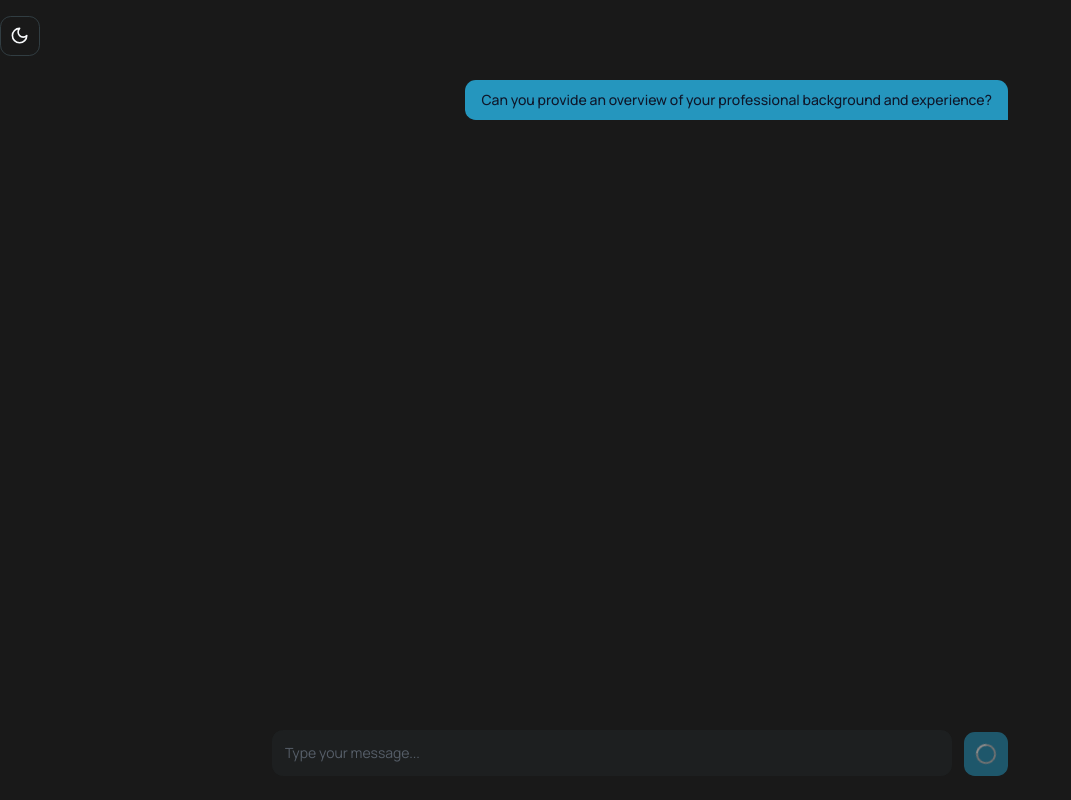
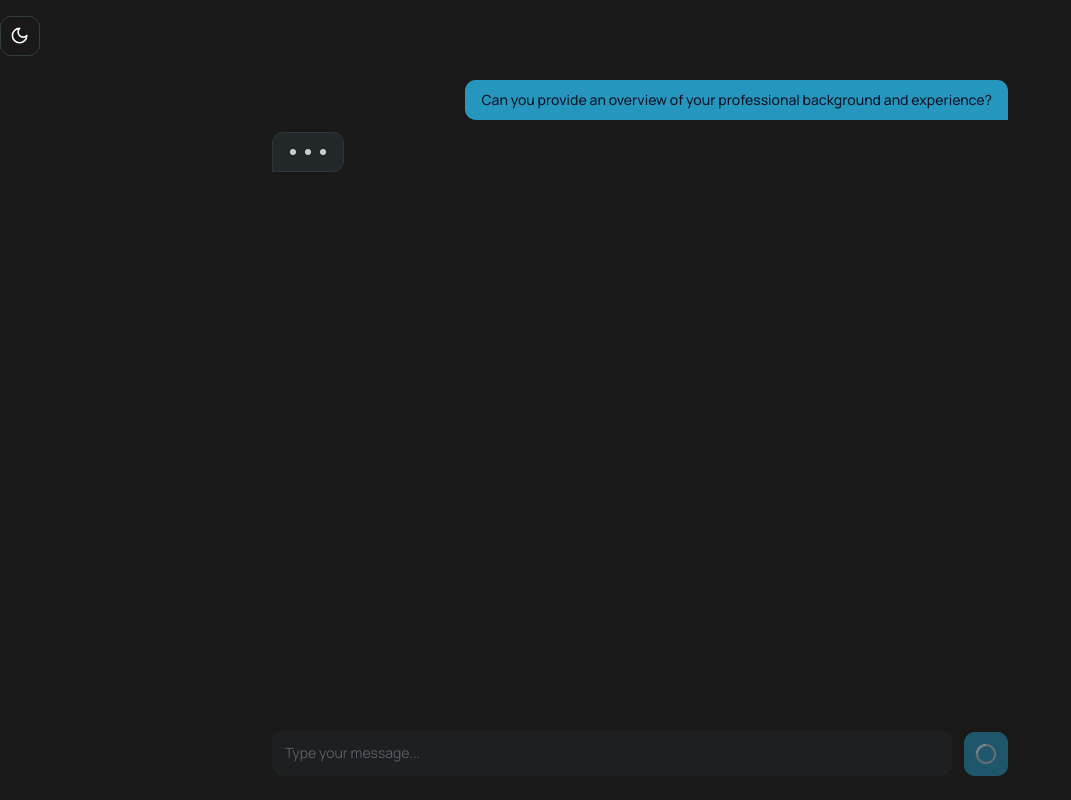
Before and after one commit to kimhuy011199/react-langchain-chat-bot, a React (Vite) app: page / in a window 1280 px wide. Both pictures are taken after a click on the button 455 px from the left and 197 px from the top of the page. Shown: the whole page, without its empty margins (0-1071 px from the left). Built offline with nearby package versions, Linux system fonts and the light colour scheme.

Commit message:
Handle typing animation for answer

```diff
--- a/src/App.tsx
+++ b/src/App.tsx
@@ -40,7 +40,7 @@ const App = () => {
         <ToggleThemeMode />
       </div>
       {messages.length ? (
-        <MessagesContainer messages={messages} />
+        <MessagesContainer messages={messages} status={status} />
       ) : (
         <IntroContainer handleSendMessage={handleSendMessage} />
       )}
--- a/src/components/MessageItem.tsx
+++ b/src/components/MessageItem.tsx
@@ -9,10 +9,15 @@ const MessageItem = ({ message }: { message: Message }) => {
         'text-sm font-medium rounded-md ring-offset-background px-4 py-2.5 flex flex-col md:max-w-[90%]',
         message.type === MessageType.question
           ? 'text-right bg-primary text-primary-foreground rounded-ee-none self-end ml-10'
-          : 'border text-left bg-muted rounded-es-none self-start mr-10'
+          : 'border text-left bg-muted rounded-es-none self-start mr-10',
+        !message.content ? 'px-8 py-4' : ''
       )}
     >
-      <span>{message.content}</span>
+      {message.content ? (
+        <span>{message.content}</span>
+      ) : (
+        <div className="relative left-[-9999px] w-1.5 h-1.5 rounded-full bg-muted text-muted animate-dot-typing" />
+      )}
     </li>
   );
 };
--- a/src/components/MessagesContainer.tsx
+++ b/src/components/MessagesContainer.tsx
@@ -1,8 +1,15 @@
 import { Message } from '@/lib/interface';
 import MessageItem from './MessageItem';
 import ScrollToBottom from 'react-scroll-to-bottom';
+import { MessageType, StatusState } from '@/lib/enums';
 
-const MessagesContainer = ({ messages }: { messages: Message[] }) => {
+const MessagesContainer = ({
+  messages,
+  status,
+}: {
+  messages: Message[];
+  status: StatusState;
+}) => {
   return (
     <ScrollToBottom className="overflow-y-auto h-[calc(100vh-100px-72px)] my-2">
       <div className="flex flex-col mx-auto w-full max-w-3xl px-4">
@@ -10,6 +17,11 @@ const MessagesContainer = ({ messages }: { messages: Message[] }) => {
           {messages.map((message) => (
             <MessageItem message={message} key={message.id} />
           ))}
+          {status === StatusState.submitting ? (
+            <MessageItem
+              message={{ id: 'loading', content: '', type: MessageType.answer }}
+            />
+          ) : null}
         </ul>
       </div>
     </ScrollToBottom>
--- a/src/index.css
+++ b/src/index.css
@@ -33,6 +33,7 @@
     --ring: 214.3 31.8% 91.4%;
 
     --radius: 0.8rem;
+    --dot: #ccc;
   }
 
   .dark {
@@ -63,6 +64,7 @@
     --border: 195 7.69% 20.39%;
     --input: 197.14 9.33% 14.71%;
     --ring: 197.65 14.78% 22.55%;
+    --dot: #ccc;
   }
 }
 
@@ -74,3 +76,38 @@
     @apply bg-background text-foreground;
   }
 }
+
+/* Dot typing animation */
+.animate-dot-typing {
+  animation: dot-typing 1.2s infinite linear;
+}
+@keyframes dot-typing {
+  0% {
+    box-shadow: 9984px 0 0 0 var(--dot), 9999px 0 0 0 var(--dot),
+      10014px 0 0 0 var(--dot);
+  }
+  16.667% {
+    box-shadow: 9984px -6px 0 0 var(--dot), 9999px 0 0 0 var(--dot),
+      10014px 0 0 0 var(--dot);
+  }
+  33.333% {
+    box-shadow: 9984px 0 0 0 var(--dot), 9999px 0 0 0 var(--dot),
+      10014px 0 0 0 var(--dot);
+  }
+  50% {
+    box-shadow: 9984px 0 0 0 var(--dot), 9999px -6px 0 0 var(--dot),
+      10014px 0 0 0 var(--dot);
+  }
+  66.667% {
+    box-shadow: 9984px 0 0 0 var(--dot), 9999px 0 0 0 var(--dot),
+      10014px 0 0 0 var(--dot);
+  }
+  83.333% {
+    box-shadow: 9984px 0 0 0 var(--dot), 9999px 0 0 0 var(--dot),
+      10014px -6px 0 0 var(--dot);
+  }
+  100% {
+    box-shadow: 9984px 0 0 0 var(--dot), 9999px 0 0 0 var(--dot),
+      10014px 0 0 0 var(--dot);
+  }
+}
--- a/tailwind.config.js
+++ b/tailwind.config.js
@@ -21,6 +21,7 @@ module.exports = {
     },
     extend: {
       colors: {
+        dot: 'hex(var(--dot))',
         border: 'hsl(var(--border))',
         input: 'hsl(var(--input))',
         ring: 'hsl(var(--ring))',
```
